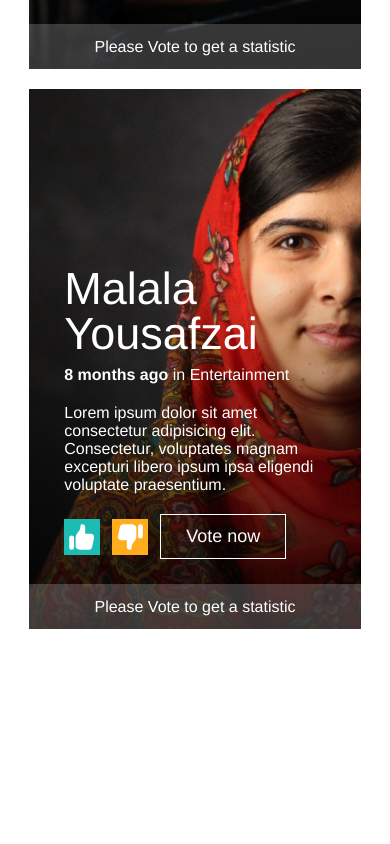
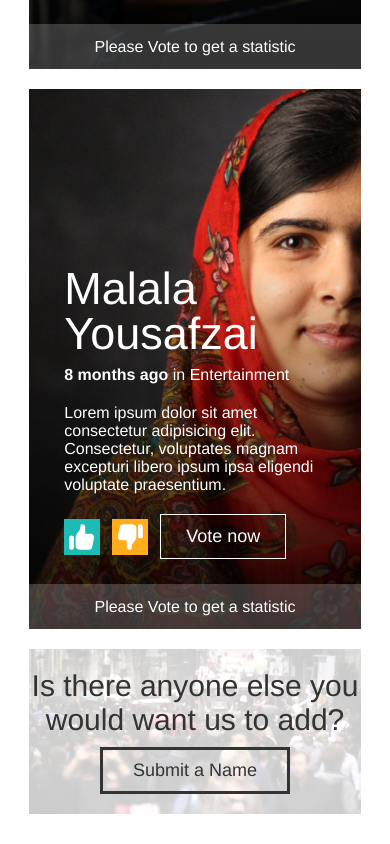
Before and after one commit to dguerrac/thumbs-test, a React (Create React App) app: page / in a window 390 px wide. Shown: the part 2798-3642 px from the top of the page. Before the commit the page ends 3467 px from the top, so only its background shows below. Built offline with nearby package versions, Linux system fonts and the light colour scheme.

Commit message:
addnewperson component created and responsive

```diff
--- /dev/null
+++ b/src/components/AddNewPerson/AddNewPerson.jsx
@@ -0,0 +1,20 @@
+import React from 'react';
+import Button from '../Button/Button';
+import './AddNewPerson.scss';
+
+const AddNewPerson = () => {
+  return (
+    <section className={'add-new-person-container'}>
+    	<div className={'add-new-person-container__crowd'}>
+    		<div className={'question'}>
+    			<p>Is there anyone else you would want us to add?</p>
+    		</div>
+    		<Button category={'new'} className={'new-person'}>
+    			Submit a Name
+    		</Button>
+    	</div>
+   	</section>
+  );
+}
+
+export default AddNewPerson;
--- /dev/null
+++ b/src/components/AddNewPerson/AddNewPerson.scss
@@ -0,0 +1,35 @@
+.add-new-person-container {
+	width: 100%;
+	margin-top: 10px;
+	background-image: url('../../assets/images/crowd.jpg');
+	background-size: cover;
+	background-position: center;
+	&__crowd {
+		display: flex;
+		justify-content: space-between;
+		align-items: center;
+		background-color: hsla(0, 0%, 100%, 0.8);
+		min-height: 80px;
+		padding: 0 20px;
+		@media (max-width: 1058px) {
+			flex-direction: column;
+			padding: 20px 0;
+		}
+		.question {
+			@media (max-width: 1058px) {
+				margin-bottom: 10px;
+			}
+			p {
+				font-size: 30px;
+				font-weight: lighter;
+				text-align: center;
+				@media (max-width: 375px) {
+					font-size: 24px;
+				}
+			}
+		}
+		.new-person {
+			padding: 10px 30px;
+		}
+	}
+}
--- a/src/components/Button/Button.scss
+++ b/src/components/Button/Button.scss
@@ -5,7 +5,7 @@
   font-weight: 400;
   @media (max-width: 360px) {
     font-size: 14px;
-    width: 95px;
+    width: 120px;
     padding: 0 15px;
   }
   &--vote {
@@ -22,6 +22,9 @@
     color: #333;
     border: 3px solid #333;
     transition: background 0.25s;
+    @media (max-width: 360px) {
+      width: 180px;
+    }
     &:hover {
       background: #333;
       color: #fff;
--- a/src/views/Home/Home.jsx
+++ b/src/views/Home/Home.jsx
@@ -2,6 +2,7 @@ import React from 'react';
 import Hero from '../../components/Hero/Hero';
 import Description from '../../components/Description/Description';
 import RulingsList from '../../components/RulingsList/RulingsList';
+import AddNewPerson from '../../components/AddNewPerson/AddNewPerson';
 
 import './Home.scss';
 
@@ -12,6 +13,7 @@ const Home = () => {
 		  <section className={'rulings-container'}>
 		  	<Description />
 		  	<RulingsList />
+		  	<AddNewPerson />
 		  </section>
     </>
   );
```
